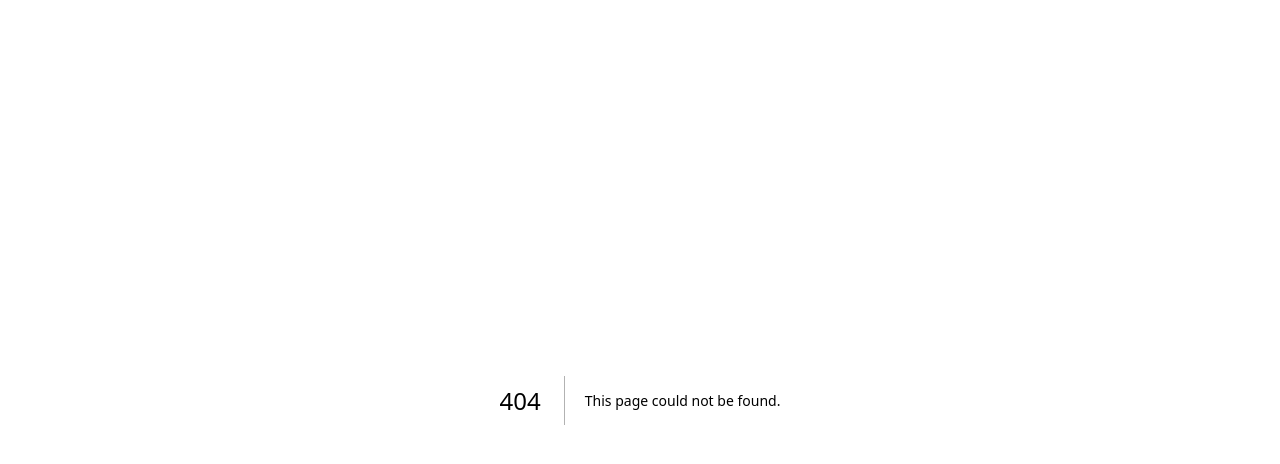
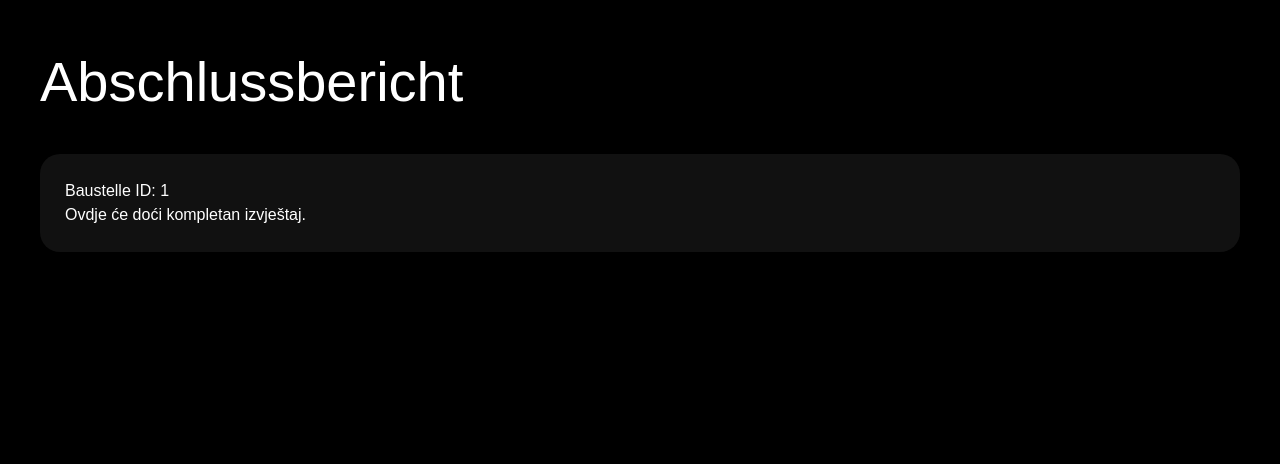
Before and after one commit to Hidajetg/Hidajet-Goletic, a Next.js app: page /baustellen/archiv/1 in a window 1280 px wide. Before the commit this address had no page. Shown: the top 464 px of the page. Built offline with nearby package versions, Linux system fonts and the light colour scheme.

Commit message:
add archive report button

```diff
--- /dev/null
+++ b/app/baustellen/archiv/[id]/page.tsx
@@ -0,0 +1,41 @@
+"use client";
+
+import { useParams } from "next/navigation";
+
+export default function ArchivBerichtPage() {
+  const params = useParams();
+
+  const baustelleId = String(params.id);
+
+  return (
+    <main
+      style={{
+        background: "#000",
+        minHeight: "100vh",
+        color: "white",
+        padding: "40px",
+      }}
+    >
+      <h1
+        style={{
+          fontSize: "56px",
+          marginBottom: "30px",
+        }}
+      >
+        Abschlussbericht
+      </h1>
+
+      <div
+        style={{
+          background: "#111",
+          padding: "25px",
+          borderRadius: "20px",
+        }}
+      >
+        <h2>Baustelle ID: {baustelleId}</h2>
+
+        <p>Ovdje će doći kompletan izvještaj.</p>
+      </div>
+    </main>
+  );
+}
```
